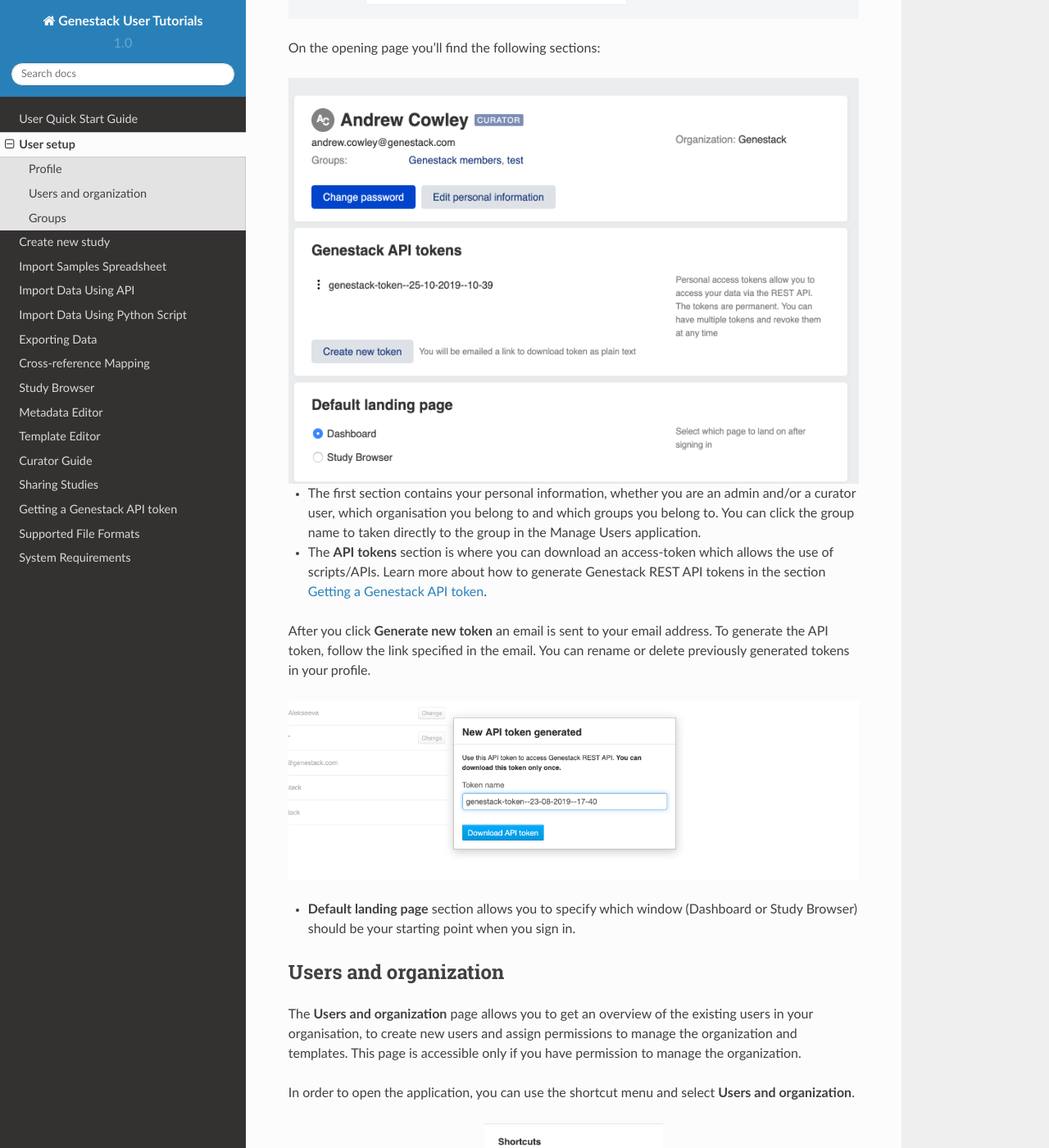
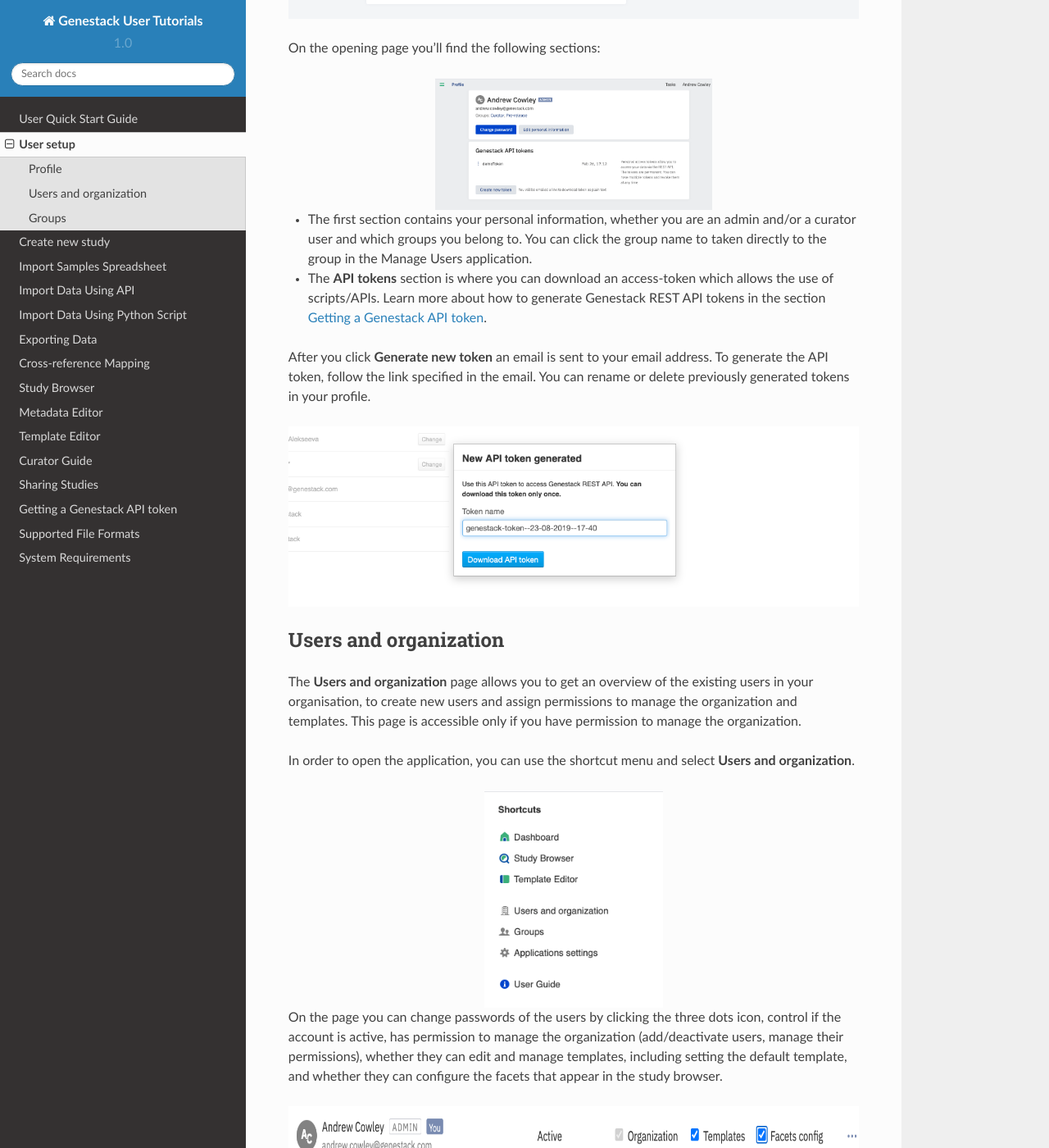
Before and after one commit to genestack/user-guide, a Sphinx documentation site: the page built from source/doc-odm-user-guide/setup.rst, in a window 1280 px wide and 1400 px high, scrolled down 524 px. Shown: the whole window at 82% size. Built offline with Sphinx 7.4.7 and the Read the Docs theme 2.0.0, drawn with Linux system fonts in a browser that asks for light colours.

Commit message:
updated user profile

```diff
--- a/source/doc-odm-user-guide/setup.rst
+++ b/source/doc-odm-user-guide/setup.rst
@@ -12,10 +12,10 @@
 On the opening page you'll find the following sections:
 
 .. image:: images/odm_profile.png
-   :scale: 45 %
+   :scale: 35 %
    :align: center
 
-- The first section contains your personal information, whether you are an admin and/or a curator user, which organisation you belong to and which groups you belong to. You can click the group name to taken directly to the group in the Manage Users application.
+- The first section contains your personal information, whether you are an admin and/or a curator user and which groups you belong to. You can click the group name to taken directly to the group in the Manage Users application.
 
 - The  **API tokens** section is where you can download an access-token which allows the use of scripts/APIs. Learn more about how to generate Genestack REST API tokens in the section :ref:`token-label`.
 
@@ -24,8 +24,6 @@
 
 .. image:: images/token.png
 
-- **Default landing page** section allows you to specify which window (Dashboard or Study Browser) should
-  be your starting point when you sign in.
 
 
 Users and organization
```
Also changed, not shown: source/doc-odm-user-guide/images/odm_profile.png.
